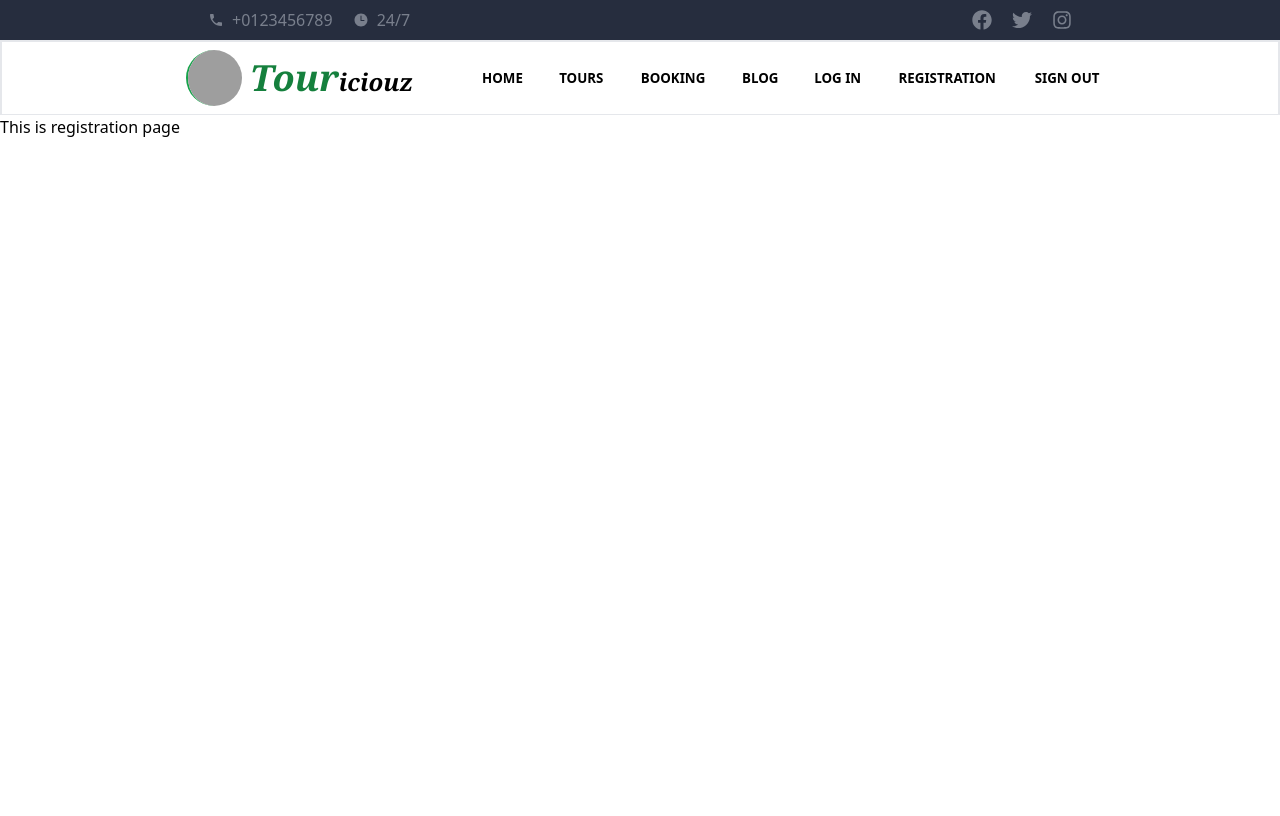
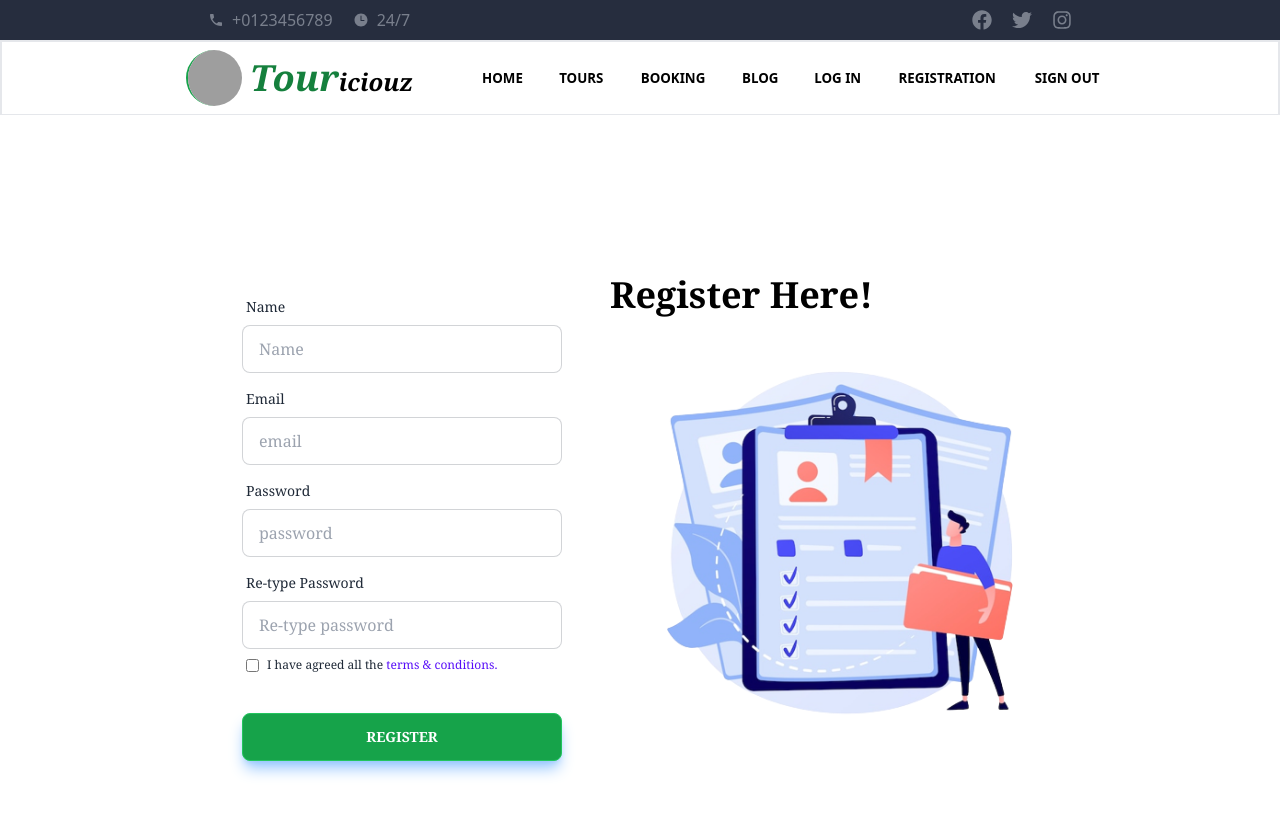
Before and after one commit to ajkn1904/touriciouz, a Next.js app: page /Registration in a window 1280 px wide. Shown: the top 816 px of the page. Built offline with nearby package versions, Linux system fonts and the light colour scheme; grey boxes are pictures that could not be loaded.

Commit message:
login $ registration form added

```diff
--- a/src/Components/Packages/Packages.tsx
+++ b/src/Components/Packages/Packages.tsx
@@ -2,6 +2,8 @@ import React, { useEffect } from 'react';
 import { AiFillStar } from 'react-icons/ai';
 import { BiTimeFive, BiDumbbell } from 'react-icons/bi';
 import initAOS from '../../../aos';
+import Link from 'next/link';
+import TourDetails from '@/pages/TourDetails';
 
 const Packages = ({ data }: any) => {
 
@@ -59,7 +61,7 @@ const Packages = ({ data }: any) => {
 
                     <p className='mb-5 text-gray-400'>per person</p>
 
-                    <button className="btn bg-green-600 text-white border-green-500 hover:border-2 hover:border-yellow-500 shadow-lg shadow-blue-300">View Details</button>
+                    <button className="btn bg-green-600 text-white border-green-500 hover:border-2 hover:border-yellow-500 shadow-lg shadow-blue-300"><Link href="/TourDetails">View Details</Link></button>
                 </div>
             </div>
         </div>
--- a/src/pages/LogIn.tsx
+++ b/src/pages/LogIn.tsx
@@ -3,8 +3,42 @@ import NavBar from "./NavBar";
 const LogIn = () => {
     return (
         <div>
-            <NavBar/>
-            This is Log in page
+            <NavBar />
+
+
+
+            <div className="hero min-h-screen font-serif">
+                <div className="hero-content flex-col md:flex-row-reverse mt-5">
+                    <div className="text-center md:text-left">
+                        <h1 className="text-4xl font-bold">Login Now!</h1>
+                        <img src="login.png" alt="" />
+                    </div>
+                    <div className="card flex-shrink-0 w-full max-w-sm bg-base-100">
+                        <div className="card-body">
+
+                            <div className="form-control">
+                                <label className="label">
+                                    <span className="label-text">Email</span>
+                                </label>
+                                <input type="email" placeholder="email" className="input input-bordered" />
+                            </div>
+                            <div className="form-control">
+                                <label className="label">
+                                    <span className="label-text">Password</span>
+                                </label>
+                                <input type="text" placeholder="password" className="input input-bordered" />
+                            </div>
+
+                            <div className="form-control mt-6">
+                                <button className="btn bg-green-600 text-white border-green-500 hover:border-2 hover:border-yellow-500 shadow-lg shadow-blue-300">Login</button>
+                            </div>
+                        </div>
+                    </div>
+                </div>
+            </div>
+
+
+
         </div>
     );
 };
--- a/src/pages/Registration.tsx
+++ b/src/pages/Registration.tsx
@@ -3,8 +3,55 @@ import NavBar from "./NavBar";
 const Registration = () => {
     return (
         <div>
-            <NavBar/>
-            This is registration page
+            <NavBar />
+
+
+
+            <div className="hero min-h-screen font-serif">
+                <div className="hero-content flex-col md:flex-row-reverse mt-5">
+                    <div className="text-center md:text-left">
+                        <h1 className="text-4xl font-bold">Register Here!</h1>
+                        <img src="registration.png" alt="" />
+                    </div>
+                    <div className="card flex-shrink-0 w-full max-w-sm bg-base-100">
+                        <div className="card-body">
+                            <div className="form-control">
+                                <label className="label">
+                                    <span className="label-text">Name</span>
+                                </label>
+                                <input type="text" placeholder="Name" className="input input-bordered" />
+                            </div>
+                            <div className="form-control">
+                                <label className="label">
+                                    <span className="label-text">Email</span>
+                                </label>
+                                <input type="email" placeholder="email" className="input input-bordered" />
+                            </div>
+                            <div className="form-control">
+                                <label className="label">
+                                    <span className="label-text">Password</span>
+                                </label>
+                                <input type="text" placeholder="password" className="input input-bordered" />
+                            </div>
+                            <div className="form-control">
+                                <label className="label">
+                                    <span className="label-text">Re-type Password</span>
+                                </label>
+                                <input type="text" placeholder="Re-type password" className="input input-bordered" />
+                                <label className="label">
+                                    <input type="checkbox" name="" id="" /><p className="ml-2 label-text-alt">I have agreed all the <a href="#" className="label-text-alt link link-hover text-primary">terms & conditions.</a></p>
+                                </label>
+                            </div>
+                            <div className="form-control mt-6">
+                                <button className="btn bg-green-600 text-white border-green-500 hover:border-2 hover:border-yellow-500 shadow-lg shadow-blue-300">Register</button>
+                            </div>
+                        </div>
+                    </div>
+                </div>
+            </div>
+
+
+
         </div>
     );
 };
--- /dev/null
+++ b/src/pages/TourDetails.tsx
@@ -0,0 +1,12 @@
+
+
+
+const TourDetails = () => {
+    return (
+        <div>
+            this is details
+        </div>
+    );
+};
+
+export default TourDetails;
```
Also changed, not shown: public/login.png (added), public/registration.png (added).
